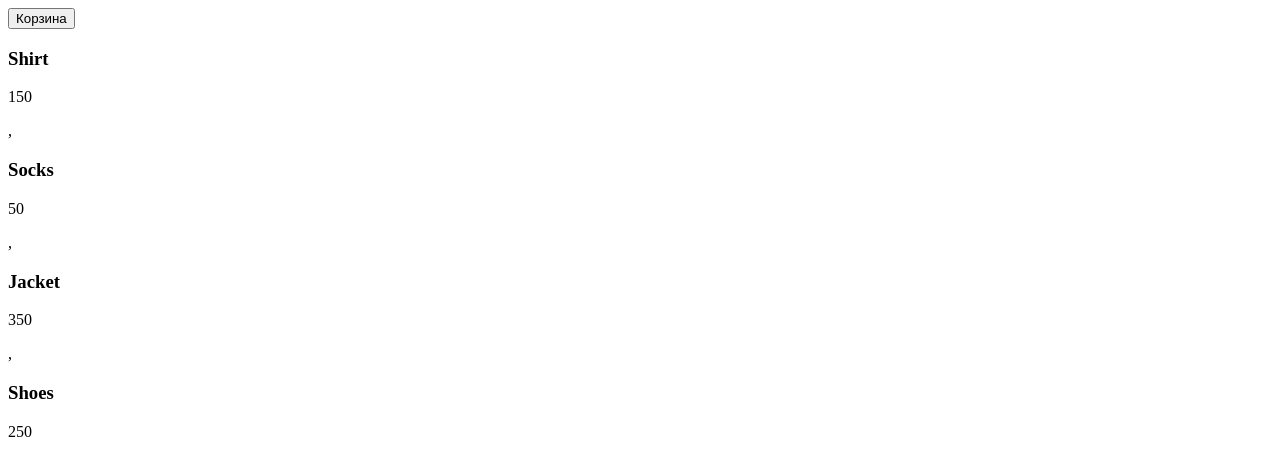
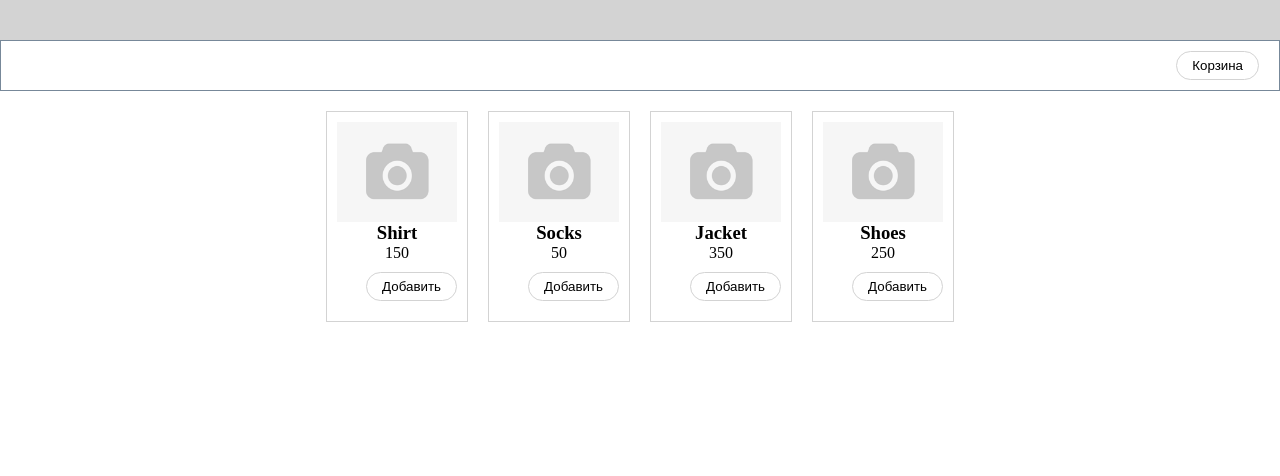
Before and after one commit to maksiz32/js2, a plain HTML site: page index.html in a window 1280 px wide. Drawn offline with Linux system fonts and the light colour scheme.

Commit message:
Les1 end

```diff
--- /dev/null
+++ b/css/main.scss
@@ -0,0 +1,87 @@
+@mixin itemHover {
+    cursor: pointer;
+    border: 1px solid lightseagreen;
+    background-color: lightsteelblue;
+}
+@mixin buttonSite {
+    background-color: #fff;
+    border: 1px solid lightgrey;
+    padding: 6px 15px;
+    // margin: 6px 20px;
+    border-radius: 20px;
+}
+* {
+    box-sizing: border-box;
+}
+body {
+    margin: 0;
+    padding: 0;
+    max-width: 1400px;
+}
+.cart {
+        width: 100vw;
+        min-height: 70px;
+        text-align: end;
+
+    &-menu {
+        width: 100vw;
+        background-color: lightgray;
+        min-height: 40px;
+    }
+
+    &-buttonblock {
+        border: 1px solid lightslategray;
+    }
+
+    &-button {
+        @include buttonSite;
+        margin: 10px 20px 10px 0;
+
+        &:hover {
+            @include itemHover;
+        }
+    }
+}
+.goods-list {
+    display: flex;
+    justify-content: center;
+    margin: 20px auto;
+}
+.goods-item {
+    margin: 0 10px;
+    padding: 10px;
+    border: 1px solid lightgray;
+    align-items: center;
+    display: flex;
+    flex-direction: column;
+
+    &-pic {
+        background-repeat: no-repeat;
+        background-position: center;
+        background-size: contain;
+    }
+
+    // &-title {
+    // }
+
+    &:hover {
+        @include itemHover;
+    }
+
+    &-btn {
+        @include buttonSite;
+        margin: 10px 0;align-self: flex-end;
+
+        &:hover {
+            @include itemHover;
+        }
+    }
+
+    &-title {
+        margin: 0;
+    }
+
+    &-price {
+        margin: 0;
+    }
+}
--- a/index.html
+++ b/index.html
@@ -1,15 +1,21 @@
 <!DOCTYPE html>
-<html>
+<html lang="ru">
 <head>
-    <title>eShop</title>
-    <script src="js/script.js" defer></script>
-</head>
+    <meta charset="UTF-8">
+    <meta name="viewport" content="width=device-width, initial-scale=1.0">
+        <link rel="stylesheet" href="css/main.css">
+        <title>eShop</title>
+    </head>
     <body>
-        <header>
-            <button class="cart-button" type="button">Корзина</button>
+        <header class="cart">
+            <nav class="cart-menu"></nav>
+            <div class="cart-buttonblock">
+                <button class="cart-button" type="button">Корзина</button>
+            </div>
         </header>
         <main>
             <div class="goods-list"></div>
         </main>
+        <script src="js/script.js"></script>
     </body>
 </html>
--- a/js/script.js
+++ b/js/script.js
@@ -1,16 +1,27 @@
 const goods = [
-        { title: 'Shirt', price: 150 },
-        { title: 'Socks', price: 50 },
-        { title: 'Jacket', price: 350 },
-        { title: 'Shoes', price: 250 },
-    ];
+    { title: 'Shirt', price: 150, img: 'nophoto.png' },
+    { title: 'Socks', price: 50, img: 'nophoto.png' },
+    { title: 'Jacket', price: 350, img: 'nophoto.png' },
+    { title: 'Shoes', price: 250, img: 'nophoto.png' },
+];
+// const model = [
+//     {type: 'img', class: 'goods-item-pic', options: 'src="img/'+goods.img+'"' },
+//     {type: 'h3', class: 'goods-item-title', value: goods.title},
+//     {type: 'p', class: 'goods-item-price', value: goods.price},
+//     {type: 'button', class: 'goods-item-price', value: 'Добавить', options: 'type="button"'}
+// ];
 
-const renderGoodsItem = (title, price) => {
-    return `<div class="goods-item"><h3>${title}</h3><p>${price}</p></div>`;
+function renderGoodsItem(item) {
+    return `<div class="goods-item">
+                <img class="goods-item-pic" src="img/${item.img} "width="120" height="100">
+                <h3 class="goods-item-title">${item.title}</h3>
+                <p class="goods-item-price">${item.price}</p>
+                <button type="button" class="goods-item-btn">Добавить</button>
+            </div>`;
 };
 
-const renderGoodsList = (list) => {
-    let goodsList = list.map(item => renderGoodsItem(item.title, item.price));
+function renderGoodsList(list) {
+    let goodsList = list.map(renderGoodsItem).join('');
     document.querySelector('.goods-list').innerHTML = goodsList;
 }
 
```
Also changed, not shown: css/main.css (added), img/nophoto.png (added), 1 other file.
